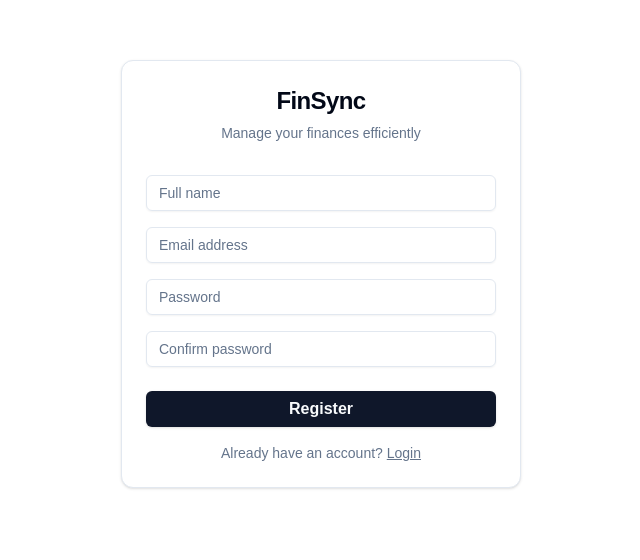
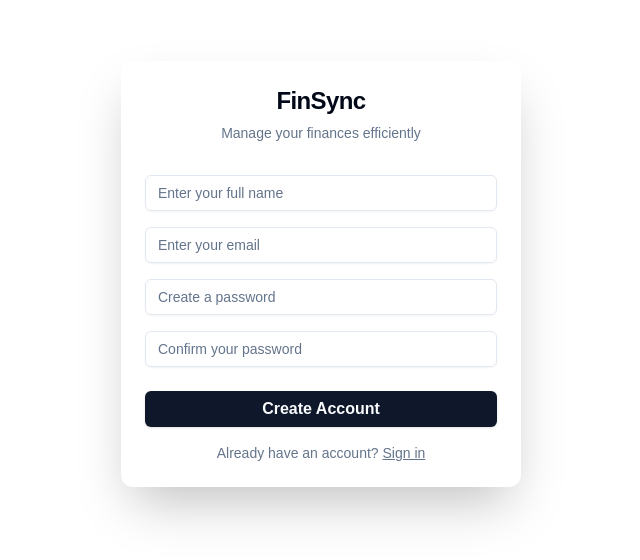
Before and after one commit to Shahrza/finsync, a Next.js app: page /auth/register in a window 1280 px wide. Shown: the part 126-686 px from the top of the page, without its empty margins (319-959 px from the left). Built offline with nearby package versions, Linux system fonts and the light colour scheme.

Commit message:
style: Fix card design and wording

```diff
--- a/app/auth/login/page.tsx
+++ b/app/auth/login/page.tsx
@@ -48,7 +48,7 @@ export default function LoginPage() {
 
   return (
     <form onSubmit={handleSubmit(onSubmit)}>
-      <Card className="w-[400px]">
+      <Card className="w-[400px] shadow-2xl border-none">
         <CardHeader className="text-center mb-2">
           <CardTitle className="text-2xl">FinSync</CardTitle>
           <CardDescription>Manage your finances efficiently</CardDescription>
@@ -58,7 +58,7 @@ export default function LoginPage() {
             <div className="flex flex-col space-y-1.5">
               <CustomInput
                 {...register("email")}
-                placeholder="Email address"
+                placeholder="Enter your email"
                 error={errors.email?.message}
               />
             </div>
@@ -66,7 +66,7 @@ export default function LoginPage() {
               <CustomInput
                 {...register("password")}
                 type="password"
-                placeholder="Password"
+                placeholder="Enter your password"
                 error={errors.password?.message}
               />
             </div>
@@ -82,7 +82,7 @@ export default function LoginPage() {
             {isPending ? (
               <span className="w-4 h-4 border-2 border-white border-t-transparent rounded-full animate-spin mr-2"></span>
             ) : (
-              "Login"
+              "Sign in"
             )}
           </Button>
           <div className="text-sm text-muted-foreground">
--- a/app/auth/register/page.tsx
+++ b/app/auth/register/page.tsx
@@ -58,7 +58,7 @@ export default function RegisterPage() {
 
   return (
     <form onSubmit={handleSubmit(onSubmit)}>
-      <Card className="w-[400px]">
+      <Card className="w-[400px] shadow-2xl border-none">
         <CardHeader className="text-center mb-2">
           <CardTitle className="text-2xl">FinSync</CardTitle>
           <CardDescription>Manage your finances efficiently</CardDescription>
@@ -68,14 +68,14 @@ export default function RegisterPage() {
             <div className="flex flex-col space-y-1.5">
               <CustomInput
                 {...register("fullName")}
-                placeholder="Full name"
+                placeholder="Enter your full name"
                 error={errors.fullName?.message}
               />
             </div>
             <div className="flex flex-col space-y-1.5">
               <CustomInput
                 {...register("email")}
-                placeholder="Email address"
+                placeholder="Enter your email"
                 error={errors.email?.message}
               />
             </div>
@@ -83,7 +83,7 @@ export default function RegisterPage() {
               <CustomInput
                 {...register("password")}
                 type="password"
-                placeholder="Password"
+                placeholder="Create a password"
                 error={errors.password?.message}
               />
             </div>
@@ -91,7 +91,7 @@ export default function RegisterPage() {
               <CustomInput
                 {...register("confirmPassword")}
                 type="password"
-                placeholder="Confirm password"
+                placeholder="Confirm your password"
                 error={errors.confirmPassword?.message}
               />
             </div>
@@ -107,14 +107,14 @@ export default function RegisterPage() {
             {isPending ? (
               <span className="w-4 h-4 border-2 border-white border-t-transparent rounded-full animate-spin mr-2"></span>
             ) : (
-              "Register"
+              "Create Account"
             )}
           </Button>
           <div className="text-sm text-muted-foreground">
             <span>Already have an account?</span>
             {"  "}
             <NextLink href="/auth/login" className="underline">
-              Login
+              Sign in
             </NextLink>
           </div>
         </CardFooter>
```
